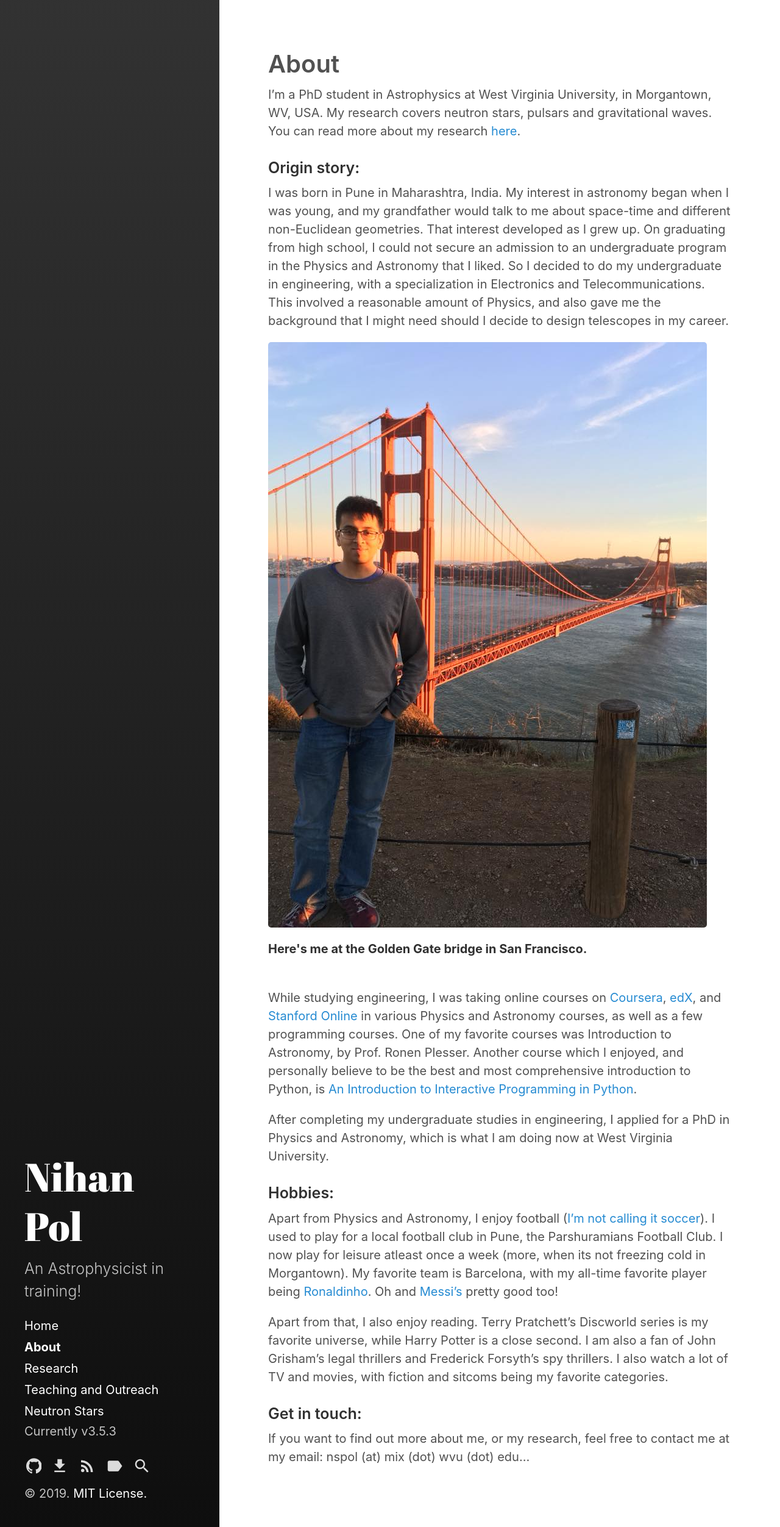
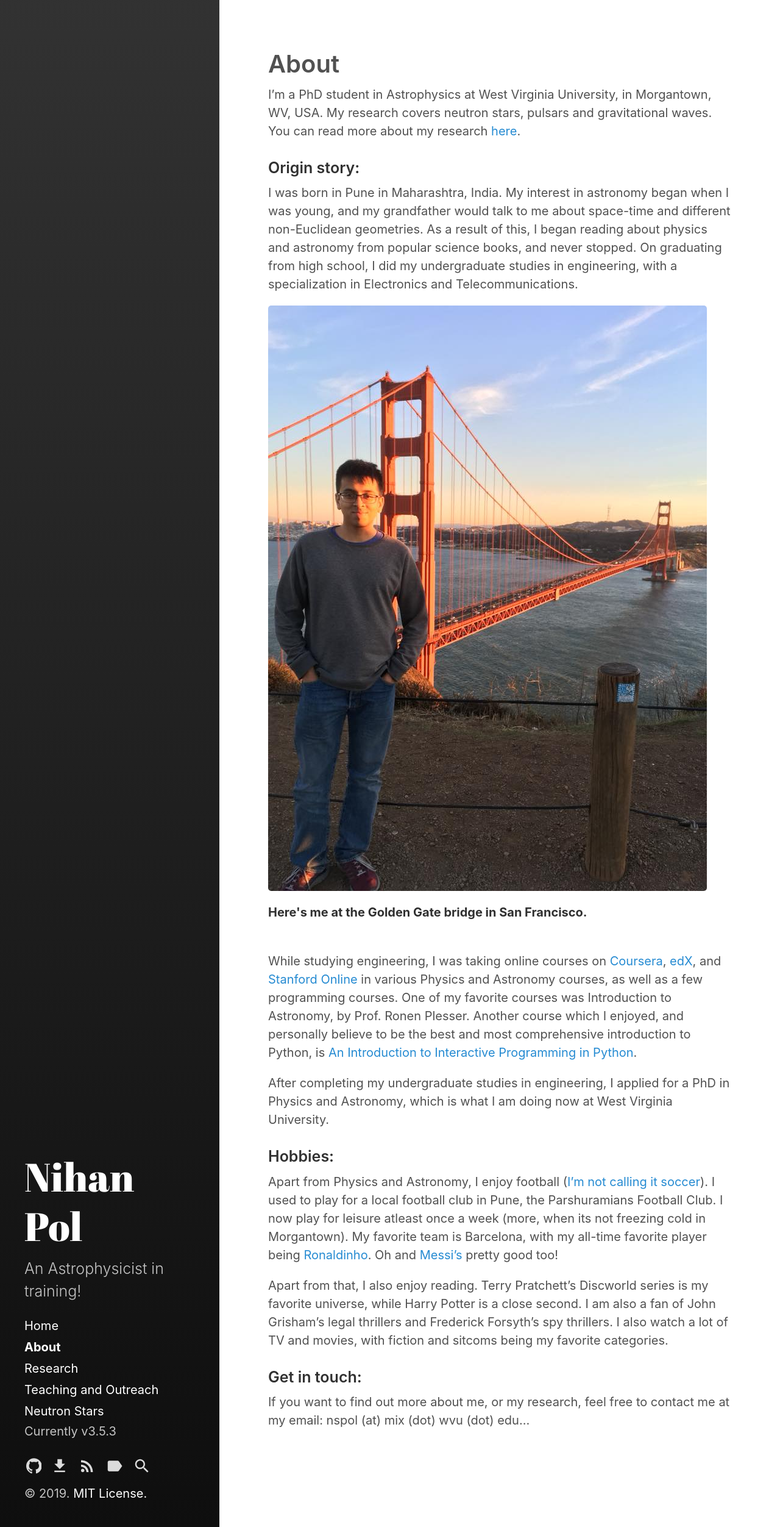
Before and after one commit to NihanPol/nihanpol.github.io, a Jekyll site: the page built from about.md, in a window 1280 px wide. Shown: the whole page at 61% size. Built offline with Jekyll 4.4.1, drawn with Linux system fonts in a browser that asks for light colours.

Commit message:
Remove unnecessary details

```diff
--- a/about.md
+++ b/about.md
@@ -8,7 +8,7 @@ I'm a PhD student in Astrophysics at West Virginia University, in Morgantown, WV
 
 ### Origin story:
 
-I was born in Pune in Maharashtra, India. My interest in astronomy began when I was young, and my grandfather would talk to me about space-time and different non-Euclidean geometries. That interest developed as I grew up. On graduating from high school, I could not secure an admission to an undergraduate program in the Physics and Astronomy that I liked. So I decided to do my undergraduate in engineering, with a specialization in Electronics and Telecommunications. This involved a reasonable amount of Physics, and also gave me the background that I might need should I decide to design telescopes in my career.
+I was born in Pune in Maharashtra, India. My interest in astronomy began when I was young, and my grandfather would talk to me about space-time and different non-Euclidean geometries. As a result of this, I began reading about physics and astronomy from popular science books, and never stopped. On graduating from high school, I did my undergraduate studies in engineering, with a specialization in Electronics and Telecommunications.
 
 <div class="pull-right">
 <img src="/assets/me.jpg" />
```
